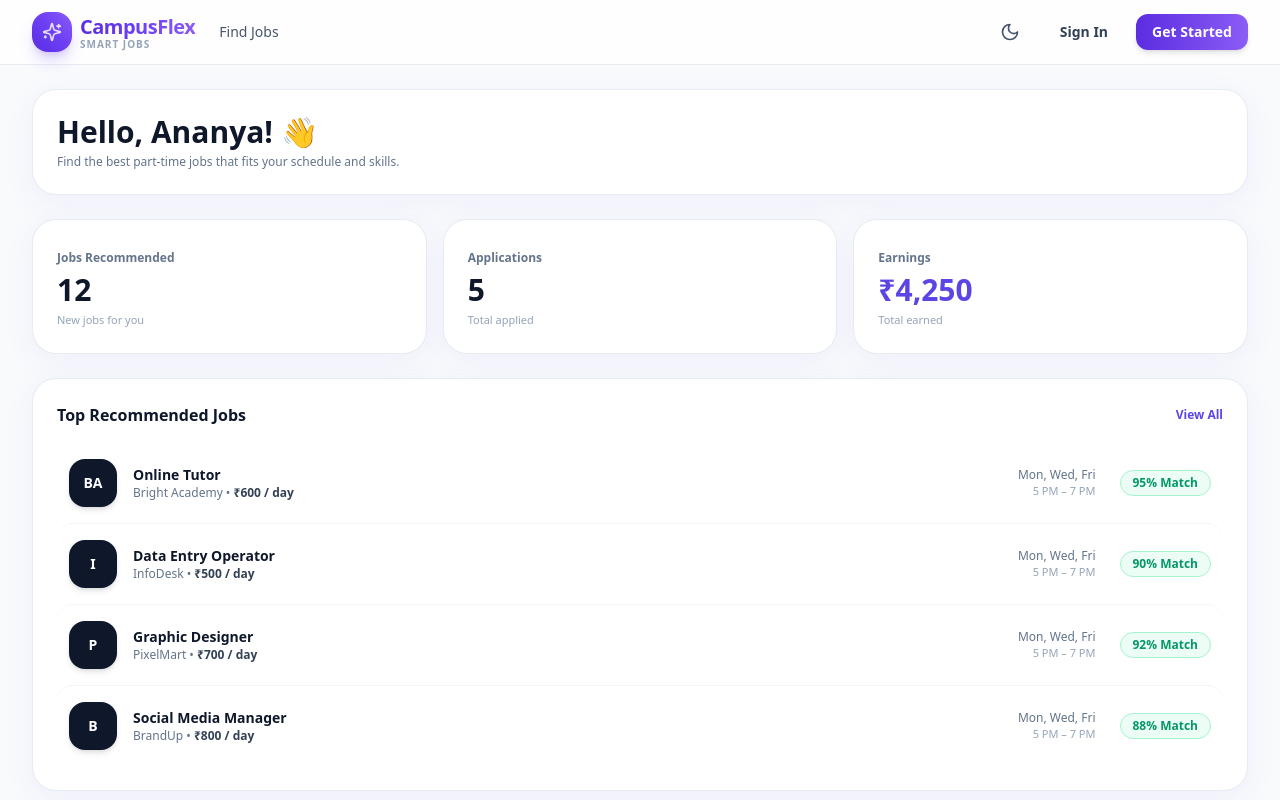
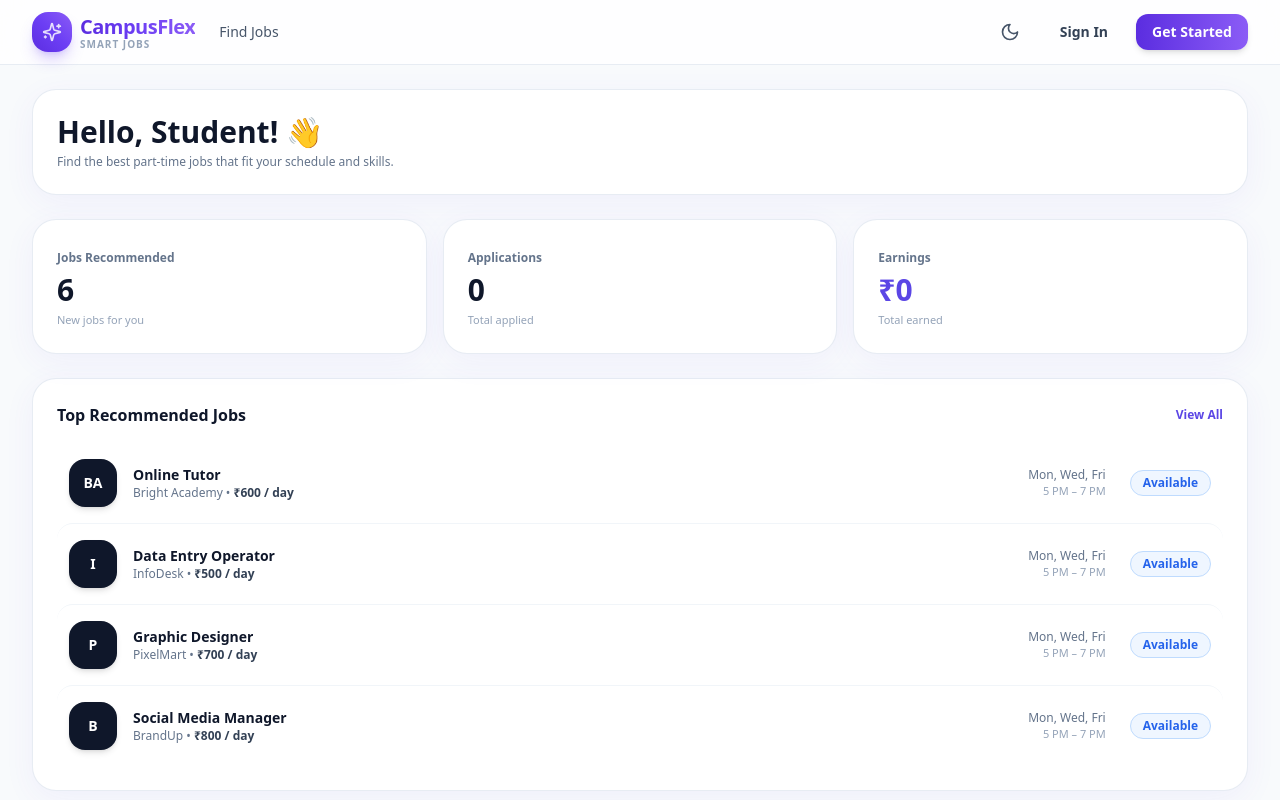
Before and after one commit to naswasanaah-byte/CampusFlex, a Next.js app: page /student/dashboard in a window 1280 px wide. Shown: the top 800 px of the page. Built offline with nearby package versions, Linux system fonts and the light colour scheme.

Commit message:
Fix static dashboard stats and AI job match percentage calculation to be dynamic per student

```diff
--- a/app/student/dashboard/page.tsx
+++ b/app/student/dashboard/page.tsx
@@ -7,6 +7,8 @@ import { useApplicationStore } from '@/store/useApplicationStore';
 import { useJobStore } from '@/store/useJobStore';
 import { Job } from '@/types';
 import { ApplyModal } from '@/components/jobs/ApplyModal';
+import { MOCK_EARNINGS } from '@/lib/mockData';
+import { calculateAIMatch } from '@/lib/aiEngine';
 import { Sparkles, Calendar, Clock, ArrowRight, MapPin } from 'lucide-react';
 import Link from 'next/link';
 
@@ -18,7 +20,14 @@ export default function StudentDashboard() {
   const [selectedJob, setSelectedJob] = useState<Job | null>(null);
   const [isApplyOpen, setIsApplyOpen] = useState(false);
 
+  // Dynamic Applications count per logged in student
   const studentApps = applications.filter((a) => a.studentId === currentUser?.id);
+
+  // Dynamic Earnings calculation per logged in student
+  const studentEarnings = MOCK_EARNINGS.filter((e) => e.studentId === currentUser?.id);
+  const totalEarned = studentEarnings.reduce((acc, curr) => acc + curr.totalAmount, 0);
+
+  // Available Jobs
   const recommendedJobs = jobs.filter((j) => j.status === 'AVAILABLE');
 
   const handleApplyClick = (job: Job) => {
@@ -36,40 +45,40 @@ export default function StudentDashboard() {
 
       <main className="flex-1 space-y-6 min-w-0">
 
-        {/* Welcome Header (Matching Mockup Screen 2) */}
+        {/* Welcome Header */}
         <div className="p-6 rounded-3xl bg-white dark:bg-slate-900 border border-slate-200/80 dark:border-slate-800 shadow-glass flex items-center justify-between">
           <div className="space-y-1">
             <h1 className="text-2xl sm:text-3xl font-black text-slate-900 dark:text-white flex items-center gap-2">
-              Hello, {currentUser?.name || 'Ananya'}! 👋
+              Hello, {currentUser?.name || 'Student'}! 👋
             </h1>
             <p className="text-xs text-slate-500 dark:text-slate-400 font-medium">
-              Find the best part-time jobs that fits your schedule and skills.
+              Find the best part-time jobs that fit your schedule and skills.
             </p>
           </div>
         </div>
 
-        {/* 3 Summary Stat Cards (Matching Mockup Screen 2) */}
+        {/* 3 Dynamic Summary Stat Cards */}
         <div className="grid grid-cols-1 sm:grid-cols-3 gap-4">
           <div className="p-6 rounded-3xl bg-white dark:bg-slate-900 border border-slate-200/80 dark:border-slate-800 shadow-glass space-y-1">
             <span className="text-xs font-semibold text-slate-500 dark:text-slate-400">Jobs Recommended</span>
-            <div className="text-3xl font-black text-slate-900 dark:text-white">12</div>
+            <div className="text-3xl font-black text-slate-900 dark:text-white">{recommendedJobs.length}</div>
             <p className="text-[11px] text-slate-400">New jobs for you</p>
           </div>
 
           <div className="p-6 rounded-3xl bg-white dark:bg-slate-900 border border-slate-200/80 dark:border-slate-800 shadow-glass space-y-1">
             <span className="text-xs font-semibold text-slate-500 dark:text-slate-400">Applications</span>
-            <div className="text-3xl font-black text-slate-900 dark:text-white">5</div>
+            <div className="text-3xl font-black text-slate-900 dark:text-white">{studentApps.length}</div>
             <p className="text-[11px] text-slate-400">Total applied</p>
           </div>
 
           <div className="p-6 rounded-3xl bg-white dark:bg-slate-900 border border-slate-200/80 dark:border-slate-800 shadow-glass space-y-1">
             <span className="text-xs font-semibold text-slate-500 dark:text-slate-400">Earnings</span>
-            <div className="text-3xl font-black text-[#5B46E5]">₹4,250</div>
+            <div className="text-3xl font-black text-[#5B46E5]">₹{totalEarned.toLocaleString('en-IN')}</div>
             <p className="text-[11px] text-slate-400">Total earned</p>
           </div>
         </div>
 
-        {/* Top Recommended Jobs Section (Matching Mockup Screen 2) */}
+        {/* Top Recommended Jobs Section with Dynamic AI Match Calculation */}
         <div className="bg-white dark:bg-slate-900 rounded-3xl border border-slate-200/80 dark:border-slate-800 p-6 shadow-glass space-y-4">
           <div className="flex items-center justify-between">
             <h3 className="text-base font-extrabold text-slate-900 dark:text-white">
@@ -81,9 +90,8 @@ export default function StudentDashboard() {
           </div>
 
           <div className="divide-y divide-slate-100 dark:divide-slate-800">
-            {recommendedJobs.slice(0, 4).map((job, idx) => {
-              const matchScores = [95, 90, 92, 88];
-              const score = matchScores[idx % matchScores.length];
+            {recommendedJobs.slice(0, 4).map((job) => {
+              const aiMatch = calculateAIMatch(currentUser, job);
               return (
                 <div
                   key={job.id}
@@ -111,9 +119,15 @@ export default function StudentDashboard() {
                       <div className="text-[11px] text-slate-400">5 PM – 7 PM</div>
                     </div>
 
-                    <span className="px-3 py-1 rounded-full text-xs font-extrabold bg-emerald-50 text-emerald-600 border border-emerald-200">
-                      {score}% Match
-                    </span>
+                    {aiMatch.score > 0 ? (
+                      <span className="px-3 py-1 rounded-full text-xs font-extrabold bg-emerald-50 text-emerald-600 border border-emerald-200">
+                        {aiMatch.score}% Match
+                      </span>
+                    ) : (
+                      <span className="px-3 py-1 rounded-full text-xs font-extrabold bg-blue-50 text-blue-600 border border-blue-200">
+                        Available
+                      </span>
+                    )}
                   </div>
                 </div>
               );
--- a/components/layout/Sidebar.tsx
+++ b/components/layout/Sidebar.tsx
@@ -74,7 +74,10 @@ export const Sidebar: React.FC = () => {
           </span>
         </Link>
 
-        {/* Student Avatar Card & Profile Completion Bar (Matching Mockup) */}
+        {/* Student Avatar Card & Profile Completion Bar */}
+        {(() => {
+          const completion = (currentUser.skills && currentUser.skills.length > 0) ? 80 : 35;
+          return (
             <div className="p-3.5 rounded-2xl bg-white/10 backdrop-blur-md border border-white/10 space-y-3">
               <div className="flex items-center gap-3">
                 <img
@@ -84,25 +87,30 @@ export const Sidebar: React.FC = () => {
                 />
                 <div className="min-w-0 flex-1">
                   <h4 className="text-sm font-black text-white truncate">
-                {currentUser.name || 'Ananya Nair'}
+                    {currentUser.name}
                   </h4>
                   <p className="text-[11px] text-indigo-200 truncate">
-                {currentUser.department || 'Computer Science'} • {currentUser.year || 'Semester 4'}
+                    {currentUser.department || 'Student'} • {currentUser.year || 'Member'}
                   </p>
                 </div>
               </div>
 
-          {/* Profile Completion Bar (80%) */}
+              {/* Profile Completion Bar */}
               <div className="space-y-1 pt-1 border-t border-white/10">
                 <div className="flex items-center justify-between text-[10px] font-bold text-indigo-200">
                   <span>Profile Completion</span>
-              <span className="text-indigo-300">80%</span>
+                  <span className="text-indigo-300">{completion}%</span>
                 </div>
                 <div className="w-full h-1.5 bg-indigo-950/80 rounded-full overflow-hidden">
-              <div className="h-full bg-gradient-to-r from-indigo-400 to-purple-400 rounded-full w-[80%]" />
+                  <div
+                    style={{ width: `${completion}%` }}
+                    className="h-full bg-gradient-to-r from-indigo-400 to-purple-400 rounded-full transition-all duration-500"
+                  />
                 </div>
               </div>
             </div>
+          );
+        })()}
 
         {/* Navigation Links (Matching Mockup Sidebar) */}
         <nav className="space-y-1">
--- a/lib/aiEngine.ts
+++ b/lib/aiEngine.ts
@@ -5,56 +5,56 @@ export interface AIMatchResult {
   reasons: string[];
 }
 
-export function calculateAIMatch(student: User, job: Job): AIMatchResult {
-  let score = 50; // Base score
+export function calculateAIMatch(student: User | null, job: Job): AIMatchResult {
+  if (!student || !student.skills || student.skills.length === 0) {
+    return {
+      score: 0,
+      reasons: ['Set up your skills in Profile to calculate AI match percentage']
+    };
+  }
+
+  let score = 20; // Base score for registered student
   const reasons: string[] = [];
 
-  // Skill Matching (30% weight)
+  // Skill Matching (Up to 50% weight)
   if (student.skills && student.skills.length > 0 && job.skillsRequired.length > 0) {
-    const studentSkillsLower = student.skills.map(s => s.toLowerCase());
+    const studentSkillsLower = student.skills.map(s => s.toLowerCase().trim());
     const matchedSkills = job.skillsRequired.filter(s =>
-      studentSkillsLower.includes(s.toLowerCase())
+      studentSkillsLower.some(sk => sk.includes(s.toLowerCase().trim()) || s.toLowerCase().trim().includes(sk))
     );
 
     const matchRatio = matchedSkills.length / job.skillsRequired.length;
-    score += Math.round(matchRatio * 30);
+    score += Math.round(matchRatio * 50);
 
     if (matchedSkills.length > 0) {
       reasons.push(`Matches ${matchedSkills.slice(0, 3).join(', ')} skills`);
     }
   }
 
-  // Department Matching (15% weight)
+  // Department Matching (Up to 20% weight)
   if (student.department && job.department) {
-    if (student.department.toLowerCase() === job.department.toLowerCase()) {
-      score += 15;
+    if (student.department.toLowerCase().includes(job.department.toLowerCase()) || job.department.toLowerCase().includes(student.department.toLowerCase())) {
+      score += 20;
       reasons.push(`Matches ${job.department} department focus`);
     } else if (
-      (student.department.includes('Computer Science') && job.skillsRequired.some(s => ['React', 'JavaScript', 'Python'].includes(s))) ||
-      (student.department.includes('Business') && job.skillsRequired.some(s => ['Social Media', 'Communication', 'Event'].includes(s)))
+      (student.department.includes('Computer Science') && job.skillsRequired.some(s => ['React', 'JavaScript', 'Python', 'MS Excel', 'Data Entry'].includes(s))) ||
+      (student.department.includes('Business') && job.skillsRequired.some(s => ['Social Media', 'Communication', 'Marketing'].includes(s)))
     ) {
-      score += 10;
-      reasons.push(`Highly aligned department background`);
+      score += 15;
+      reasons.push(`Aligned academic background`);
     }
   }
 
-  // Work Type & Location Matching (10% weight)
+  // Work Type & Location Matching (Up to 10% weight)
   if (job.workType === 'Remote') {
-    score += 8;
+    score += 10;
     reasons.push('Remote flexibility matches student schedule');
-  } else if (student.location && job.location && student.location.toLowerCase().includes('campus')) {
-    score += 7;
-    reasons.push('Convenient on-campus location');
+  } else if (student.location && job.location && student.location.toLowerCase().includes(job.location.toLowerCase())) {
+    score += 10;
+    reasons.push('Convenient location match');
   }
 
-  // Student Rating Boost (5% weight)
-  if (student.rating && student.rating >= 4.8) {
-    score += 5;
-    reasons.push('High student performance rating');
-  }
-
-  // Cap score between 65 and 99
-  const finalScore = Math.min(99, Math.max(65, score));
+  const finalScore = Math.min(99, Math.max(0, score));
 
   if (reasons.length === 0) {
     reasons.push('General suitability for campus student role');
```
Lines whose indentation alone changed are shown as unchanged.
